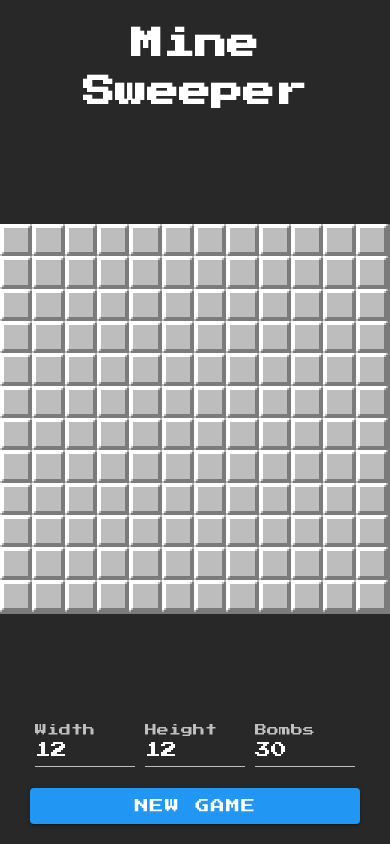
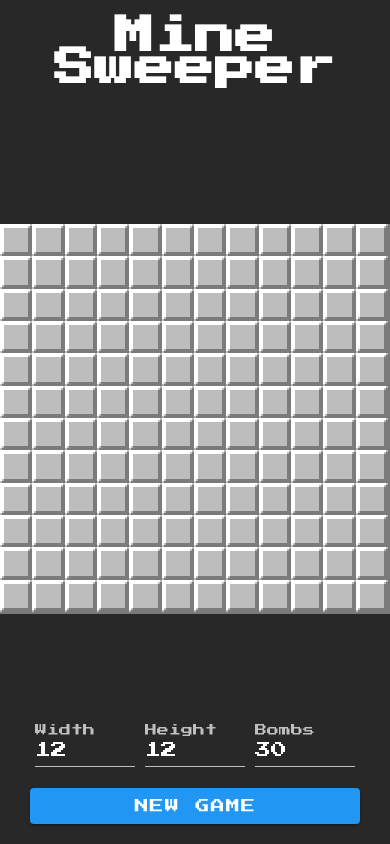
Before and after one commit to RuurdBijlsma/minesweeper, a Vue app: page / in a window 390 px wide. Built offline with nearby package versions, Linux system fonts and the light colour scheme.

Commit message:
Fix long press bug on mobile

```diff
--- a/src/components/MineSweeper.vue
+++ b/src/components/MineSweeper.vue
@@ -1,7 +1,9 @@
 <template>
     <div class="mine-sweeper">
-        <h1 v-if="game.status === ''">Mine Sweeper</h1>
-        <h1 v-else>{{game.status}}</h1>
+        <div class="title">
+            <h1 v-if="game.status === ''">Mine Sweeper</h1>
+            <h1 v-else>{{game.status}}</h1>
+        </div>
         <div class="canvas-container-outer" ref="canvasContainer">
             <div class="canvas-container-inner">
                 <canvas
@@ -69,6 +71,7 @@
                 down: true,
             },
             holdDuration: 300,
+            preventClick: false,
         }),
         mounted() {
             this.canvas = this.$refs.canvas;
@@ -175,6 +178,7 @@
                 this.hold.y = y;
                 this.hold.timeout = setTimeout(() => {
                     this.clickPos(x, y, true);
+                    this.preventClick = true;
                 }, this.holdDuration);
             },
             touchMove(e) {
@@ -189,7 +193,9 @@
             },
             touchEnd() {
                 clearTimeout(this.hold.timeout);
-                this.hold.down = false;
+                setTimeout(() => {
+                    this.preventClick = false;
+                }, 50);
             },
             clickCanvas(e) {
                 e.preventDefault();
@@ -200,6 +206,10 @@
                 this.clickPos(x, y, isRightClick);
             },
             clickPos(x, y, rightClick) {
+                if (this.preventClick) {
+                    this.preventClick = false;
+                    return;
+                }
                 if (this.game.isDead)
                     return;
                 let {width, height} = this.canvas.getBoundingClientRect();
@@ -378,13 +388,14 @@
         text-align: center;
     }
 
-    h1 {
+    .title {
         height: auto;
         padding: 20px;
+        display: inline-block;
     }
 
-    @media only client and (max-width: 424px) {
-        h1 {
+    @media (max-width: 424px) {
+        .title {
             height: 136px;
         }
     }
```
